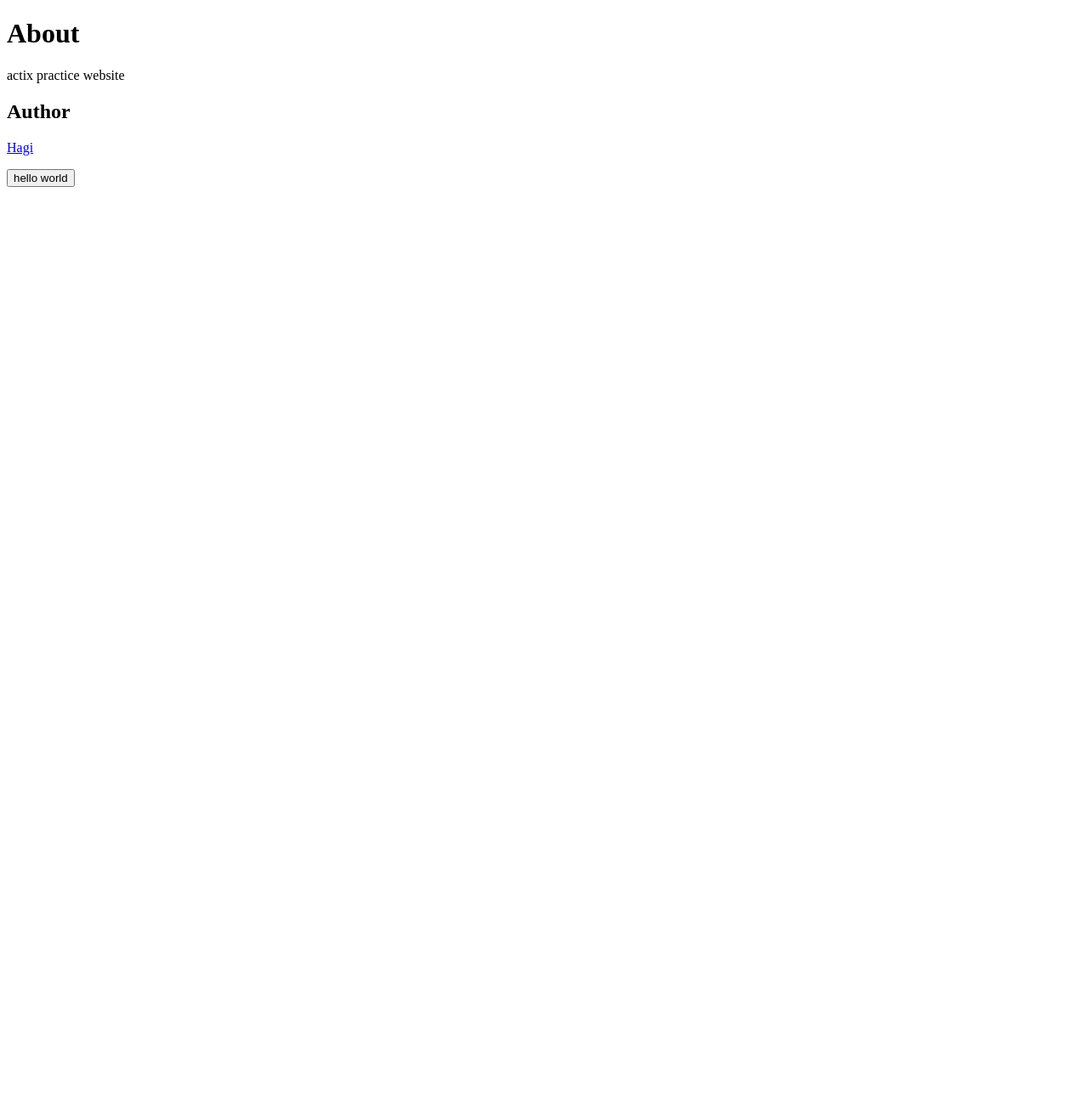
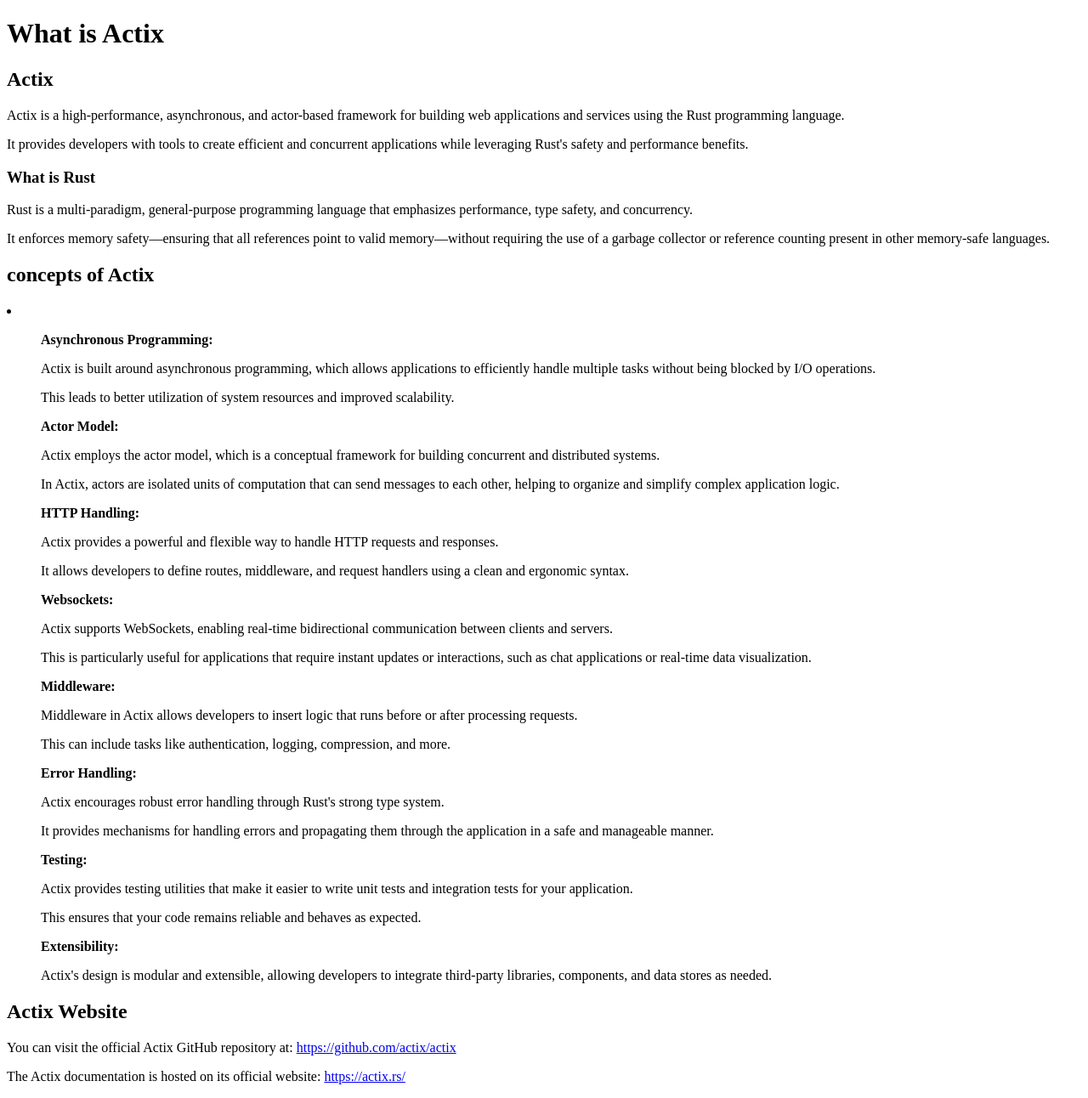
Before and after one commit to iPolyomino/actix-practice, a plain HTML site: page static/index.html in a window 1280 px wide. Shown: the whole page at 85% size. Before the commit the page ends 800 px from the top, so only its background shows below. Drawn offline with Linux system fonts and the light colour scheme.

Commit message:
update index.html

```diff
--- a/static/index.html
+++ b/static/index.html
@@ -1,16 +1,86 @@
 <!DOCTYPE html>
 <html lang="en">
-  <head>
-    <meta charset="UTF-8" />
-    <title>actix practice</title>
-  </head>
-  <body>
-    <h1>About</h1>
-    <div>actix practice website</div>
-    <h2>Author</h2>
-    <p><a href="https://polyomino.jp">Hagi</a></p>
-    <button>hello world</button>
-    <form>
-    </form>
-  </body>
+
+<head>
+  <meta charset="UTF-8" />
+  <title>actix⚙️ </title>
+</head>
+
+<body>
+  <h1>What is Actix</h1>
+  <main>
+    <article>
+      <h2>Actix</h2>
+      <p>Actix is a high-performance, asynchronous, and actor-based framework for building web applications and services
+        using the Rust programming language.</p>
+      <p>It provides developers with tools to create efficient and concurrent applications while leveraging Rust's
+        safety and performance benefits.</p>
+      <aside>
+        <h3>What is Rust</h3>
+        <p>Rust is a multi-paradigm, general-purpose programming language that emphasizes performance, type safety, and
+          concurrency.</p>
+        <p>It enforces memory safety—ensuring that all references point to valid memory—without requiring the use of a
+          garbage collector or reference counting present in other memory-safe languages.</p>
+      </aside>
+      <h2>concepts of Actix</h2>
+      <li>
+        <ul>
+          <b>Asynchronous Programming:</b>
+          <p>Actix is built around asynchronous programming, which allows applications to efficiently handle multiple
+            tasks without being blocked by I/O operations.</p>
+          <p>This leads to better utilization of system resources and improved scalability.</p>
+        </ul>
+        <ul>
+          <b>Actor Model:</b>
+          <p>Actix employs the actor model, which is a conceptual framework for building concurrent and distributed
+            systems.</p>
+          <p>In Actix, actors are isolated units of computation that can send messages to each other, helping to
+            organize and simplify complex application logic.</p>
+        </ul>
+        <ul>
+          <b>HTTP Handling:</b>
+          <p>Actix provides a powerful and flexible way to handle HTTP requests and responses.</p>
+          <p>It allows developers to define routes, middleware, and request handlers using a clean and ergonomic syntax.
+          </p>
+        </ul>
+        <ul>
+          <b>Websockets:</b>
+          <p>Actix supports WebSockets, enabling real-time bidirectional communication between clients and servers.</p>
+          </p>This is particularly useful for applications that require instant updates or interactions, such as chat
+          applications or real-time data visualization.</p>
+        </ul>
+        <ul>
+          <b>Middleware:</b>
+          <p>Middleware in Actix allows developers to insert logic that runs before or after processing requests.</p>
+          <p>This can include tasks like authentication, logging, compression, and more.</p>
+        </ul>
+        <ul>
+          <b>Error Handling:</b>
+          <p>Actix encourages robust error handling through Rust's strong type system.</p>
+          <p>It provides mechanisms for handling errors and propagating them through the application in a safe and
+            manageable manner.</p>
+        </ul>
+        <ul>
+          <b>Testing:</b>
+          <p>Actix provides testing utilities that make it easier to write unit tests and integration tests for your
+            application.</p>
+          <p>This ensures that your code remains reliable and behaves as expected.</p>
+        </ul>
+        <ul>
+
+          <b>Extensibility:</b>
+          <p>Actix's design is modular and extensible, allowing developers to integrate third-party libraries,
+            components, and data stores as needed.</p>
+        </ul>
+
+      </li>
+      <h2>Actix Website</h2>
+      <p>You can visit the official Actix GitHub repository at: <a
+          href="https://github.com/actix/actix">https://github.com/actix/actix<a></p>
+      <p>The Actix documentation is hosted on its official website: <a href="https://actix.rs/">https://actix.rs/</a>
+      </p>
+    </article>
+  </main>
+</body>
+
 </html>
```
Also changed, not shown: static/secret/index.html (+10 -13 lines), 1 other file.
